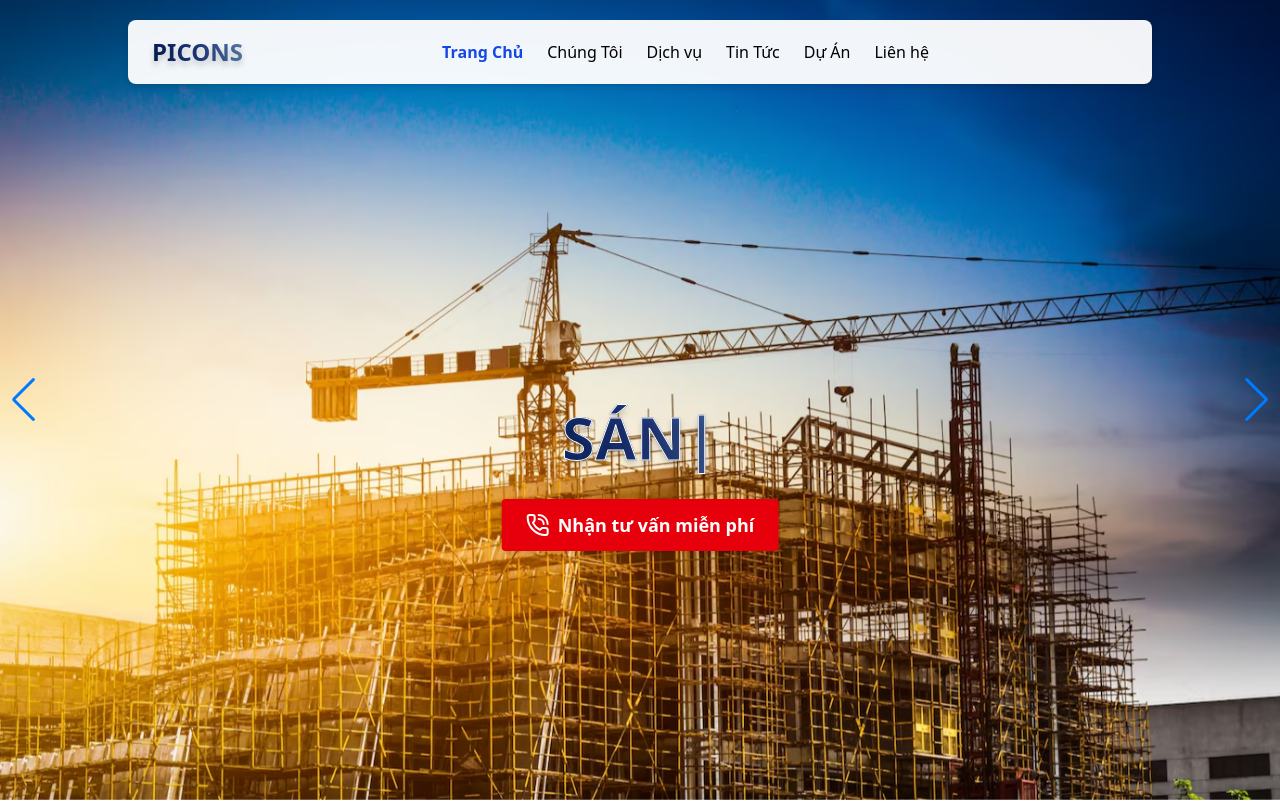
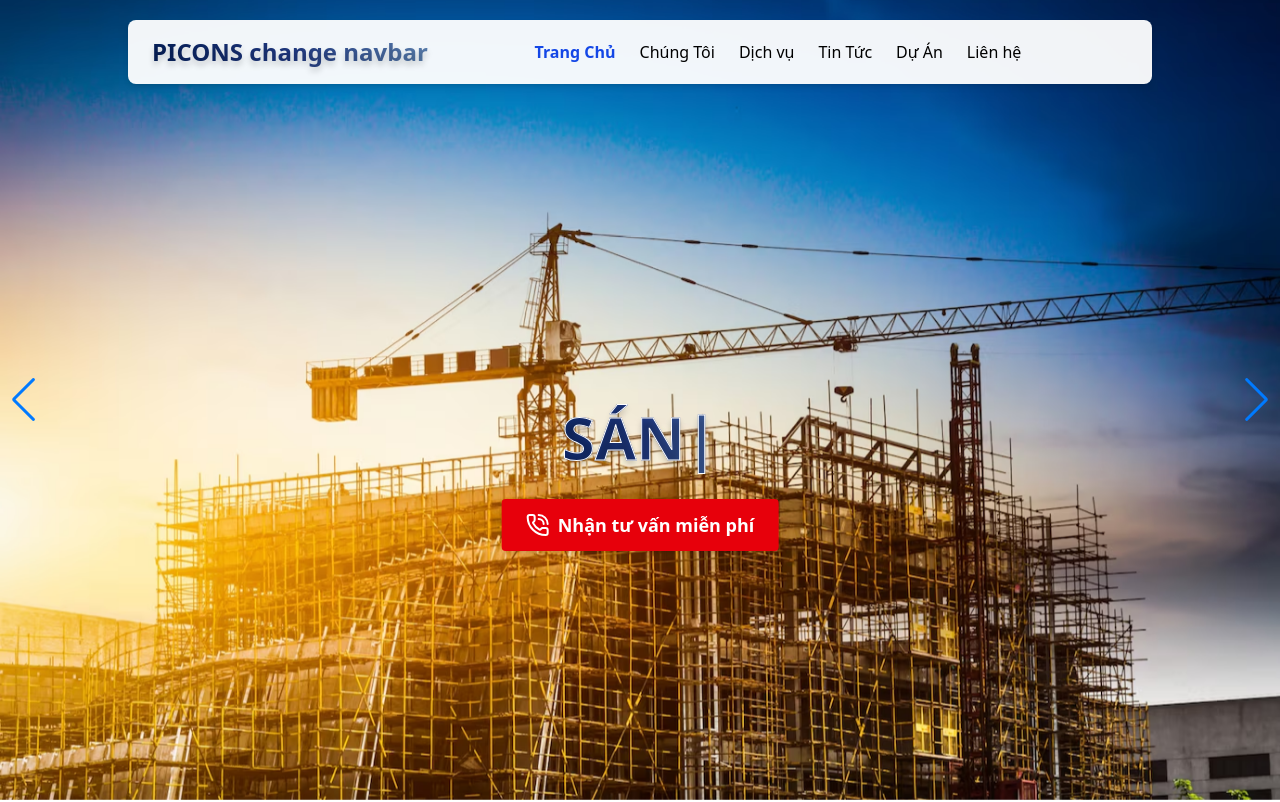
Before and after one commit to Luminir/ISD-construction-company-website, a React (Vite) app: page / in a window 1280 px wide. Shown: the top 802 px of the page. Built offline with nearby package versions, Linux system fonts and the light colour scheme.

Commit message:
implement from e folder

```diff
--- a/src/components/Navbar.jsx
+++ b/src/components/Navbar.jsx
@@ -36,7 +36,7 @@ const Navbar = () => {
         {!isScrolled || isOpen ? (
           <div className="container mx-auto flex items-center justify-between py-4 px-6">
             <Link to="/" className="text-2xl font-bold text-logo-gradient">
-              PICONS
+              PICONS change navbar
             </Link>
             <div className="hidden md:flex space-x-6">
               <Link to="/" className={getLinkClass("/")}>Trang Chủ</Link>
```
